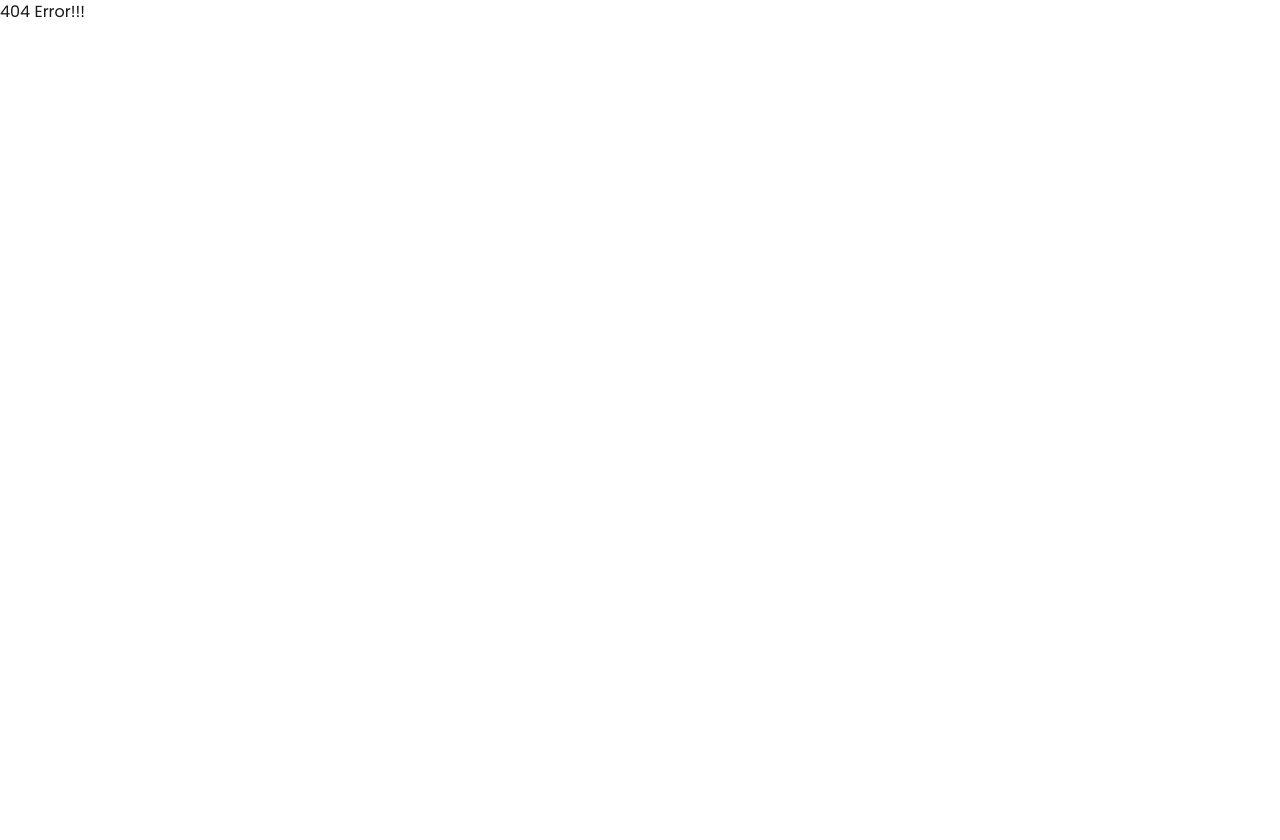
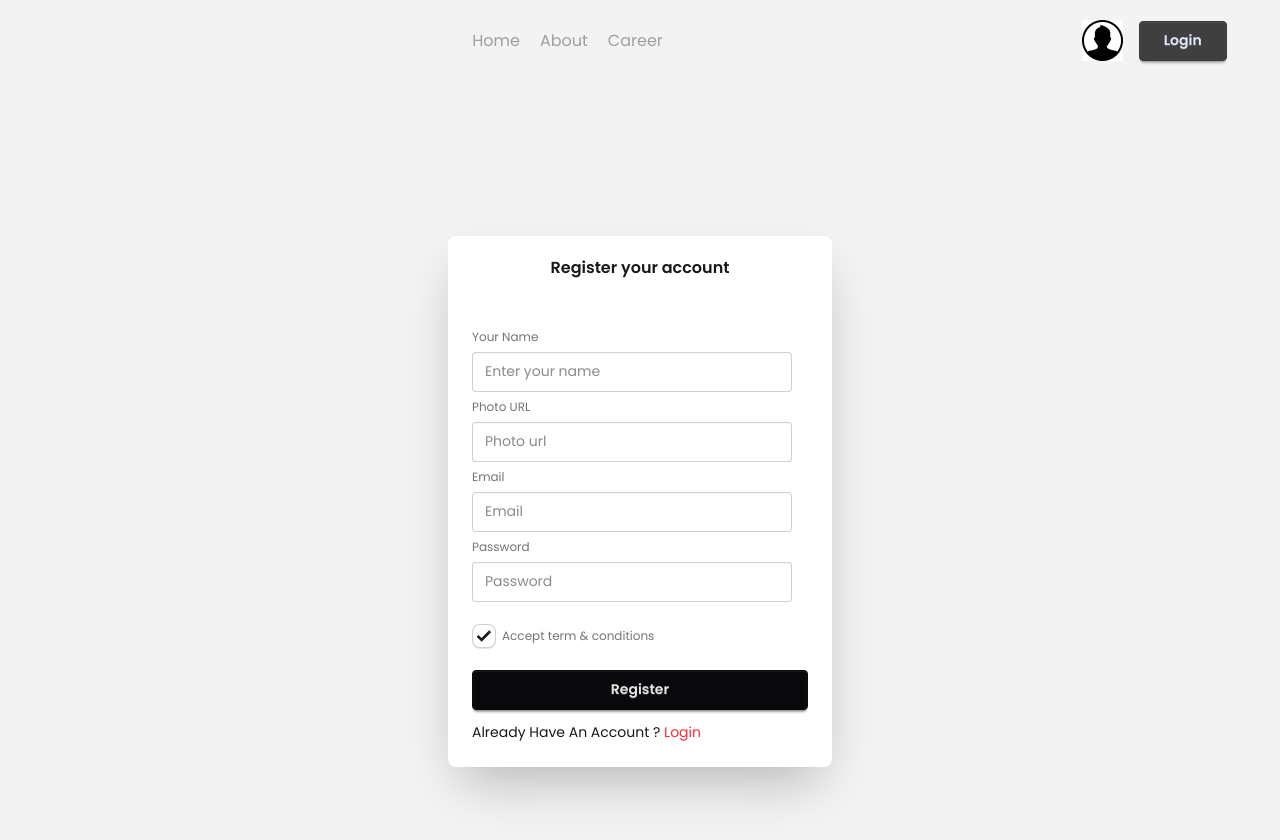
Before and after one commit to TanvirGitHub98/dragon-news, a React (Vite) app: page /auth/register in a window 1280 px wide. Before the commit this address had no page. Shown: the top 840 px of the page. Before the commit the page ends 800 px from the top, so only its background shows below. Built offline with nearby package versions, Linux system fonts and the light colour scheme.

Commit message:
push data

```diff
--- a/src/components/Categories/Categories.jsx
+++ b/src/components/Categories/Categories.jsx
@@ -7,7 +7,6 @@
 
 const Categories = () => {
   const categories = use(categoriesPromise);
-  console.log(categories);
   return (
     <div>
       <h1 className="font-bold">All Categories({categories.length})</h1>
--- /dev/null
+++ b/src/components/FindUs/FindUs.jsx
@@ -0,0 +1,18 @@
+import React from "react";
+import { FaFacebook, FaInstagram, FaTwitter } from "react-icons/fa";
+
+const FindUs = () => {
+  return (
+    <div>
+      <h2 className="mb-2 font-bold">Find Us On</h2>
+
+      <div className="join join-vertical w-full">
+        <button className="btn join-item bg-base-100  justify-start"><FaFacebook></FaFacebook>Facebook</button>
+        <button className="btn join-item bg-base-100 justify-start"><FaTwitter></FaTwitter>Twiteer</button>
+        <button className="btn join-item bg-base-100 justify-start"><FaInstagram></FaInstagram>Instagram</button>
+      </div>
+    </div>
+  );
+};
+
+export default FindUs;
--- a/src/components/HomeLayout/RightAside/RightAside.jsx
+++ b/src/components/HomeLayout/RightAside/RightAside.jsx
@@ -1,10 +1,14 @@
 import React from 'react'
 import SocialLogin from '../../SocialLogin/SocialLogin'
+import FindUs from '../../FindUs/FindUs'
+import QZone from '../../QZone/QZone'
 
 const RightAside = () => {
   return (
-    <div>
+    <div className='space-y-8'>
         <SocialLogin></SocialLogin>
+        <FindUs></FindUs>
+        <QZone></QZone>
     </div>
   )
 }
--- a/src/components/Navbar/Navbar.jsx
+++ b/src/components/Navbar/Navbar.jsx
@@ -1,5 +1,5 @@
 import React from 'react'
-import { NavLink } from 'react-router'
+import { Link, NavLink } from 'react-router'
 import userProfileImg from '../../assets/user.png'
 
 const Navbar = () => {
@@ -15,7 +15,7 @@
         </div>
         <div className="end-div flex items-center gap-4">
             <img src={userProfileImg} alt="" />
-            <button className='btn btn-primary px-6'>Login</button>
+            <button className='btn btn-primary px-6'><Link to='/auth/login'>Login</Link></button>
 
         </div>
     </div>
--- /dev/null
+++ b/src/components/NewsCard/NewsCard.jsx
@@ -0,0 +1,93 @@
+import React from "react";
+import { FaEye, FaRegBookmark, FaShareAlt, FaStar } from "react-icons/fa";
+
+const NewsCard = ({ news }) => {
+  const {
+    title,
+    author,
+    image_url,
+    details,
+    total_view,
+    rating,
+  } = news;
+
+  return (
+    <div className="card bg-base-100 shadow-md mx-3">
+
+      {/* Header */}
+
+      <div className="flex justify-between items-center bg-base-200 p-4">
+
+        <div className="flex items-center gap-3">
+          <img
+            src={author.img}
+            className="w-12 h-12 rounded-full"
+            alt=""
+          />
+
+          <div>
+            <h2 className="font-bold">{author.name}</h2>
+            <p className="text-sm text-gray-500">
+              {new Date(author.published_date).toLocaleDateString()}
+            </p>
+          </div>
+        </div>
+
+        <div className="flex gap-4 text-xl">
+          <FaRegBookmark />
+          <FaShareAlt />
+        </div>
+      </div>
+
+      {/* Body */}
+
+      <div className="card-body">
+
+        <h2 className="text-2xl font-bold">
+          {title}
+        </h2>
+
+        <img
+          src={image_url}
+          className="rounded-xl h-64 object-cover"
+          alt=""
+        />
+
+        <p className="text-gray-600 mt-3">
+          {details.slice(0, 180)}...
+        </p>
+
+        <button className="text-orange-500 font-bold w-fit">
+          Read More
+        </button>
+
+        <div className="divider"></div>
+
+        {/* Footer */}
+
+        <div className="flex justify-between items-center">
+
+          <div className="flex items-center gap-2">
+
+            <FaStar className="text-orange-400" />
+            <FaStar className="text-orange-400" />
+            <FaStar className="text-orange-400" />
+            <FaStar className="text-orange-400" />
+            <FaStar className="text-orange-400" />
+
+            <span>{rating.number}</span>
+          </div>
+
+          <div className="flex items-center gap-2">
+            <FaEye />
+            <span>{total_view}</span>
+          </div>
+
+        </div>
+
+      </div>
+    </div>
+  );
+};
+
+export default NewsCard;
--- /dev/null
+++ b/src/components/QZone/QZone.jsx
@@ -0,0 +1,19 @@
+import React from 'react'
+import swimmingImg from '../../assets/swimming.png'
+import classImg from '../../assets/class.png'
+import playImg from '../../assets/playground.png'
+
+const QZone = () => {
+  return (
+    <div>
+        <h2 className='font-bold'>Q-Zone</h2>
+        <div>
+            <img src={swimmingImg} alt="swimming" />
+            <img src={classImg} alt="class" />
+            <img src={playImg} alt="playground" />
+        </div>
+    </div>
+  )
+}
+
+export default QZone
--- /dev/null
+++ b/src/layouts/AuthenticationLayout.jsx
@@ -0,0 +1,19 @@
+import React from 'react'
+import Navbar from '../components/Navbar/Navbar'
+import Login from '../pages/Login/Login'
+import { Outlet } from 'react-router'
+
+const AuthenticationLayout = () => {
+  return (
+    <div className="bg-base-200 min-h-screen">
+        <header className='w-11/12 mx-auto py-5 '>
+            <Navbar></Navbar>
+        </header>
+        <main className='w-11/12 mx-auto py-5 '>
+            <Outlet></Outlet>
+        </main>
+    </div>
+  )
+}
+
+export default AuthenticationLayout
--- a/src/layouts/HomeLayout.jsx
+++ b/src/layouts/HomeLayout.jsx
@@ -21,13 +21,13 @@
         </section>
       </header>
       <main className="w-11/12 mx-auto my-5 grid grid-cols-12">
-        <section className="left-nav col-span-3">
+        <section className="left-nav col-span-3 sticky top-0 h-fit">
             <LeftAside></LeftAside>
         </section>
         <section className="main col-span-6">
             <Outlet></Outlet>
         </section>
-        <section className="right-nav col-span-3">
+        <section className="right-nav col-span-3 sticky top-0 h-fit">
             <RightAside></RightAside>
         </section>
       </main>
--- a/src/pages/CategoryNews/CategoryNews.jsx
+++ b/src/pages/CategoryNews/CategoryNews.jsx
@@ -1,11 +1,34 @@
-import React from 'react'
-import { useParams } from 'react-router'
+import React, { useEffect, useState } from "react";
+import { useLoaderData, useParams } from "react-router";
+import NewsCard from "../../components/NewsCard/NewsCard";
 
 const CategoryNews = () => {
-    const {id}=useParams();
+  const [categoryNews, setCategoryNews] = useState([]);
+  const { id } = useParams();
+  const data = useLoaderData();
+  useEffect(() => {
+    if (id == "0") {
+      setCategoryNews(data);
+      return;
+    } else if (id == "1") {
+      const filterNews = data.filter(
+        (news) => news.others.is_today_pick == true,
+      );
+      setCategoryNews(filterNews);
+    } else {
+      const filteredNews = data.filter((news) => news.category_id == id);
+      setCategoryNews(filteredNews);
+    }
+  }, [data, id]);
   return (
-    <div>CategoryNews-{id}</div>
-  )
-}
+    <div className="space-y-6">
+      <h2 className="text-2xl font-bold">Total News: {categoryNews.length}</h2>
 
-export default CategoryNews
+      {categoryNews.map((news) => (
+        <NewsCard key={news.id} news={news} />
+      ))}
+    </div>
+  );
+};
+
+export default CategoryNews;
--- /dev/null
+++ b/src/pages/Login/Login.jsx
@@ -0,0 +1,27 @@
+import React from "react";
+import { Link } from "react-router";
+
+const Login = () => {
+  return (
+    <div className="flex justify-center min-h-screen items-center">
+      <div className="card bg-base-100 w-full max-w-sm shrink-0 shadow-2xl">
+        <h2 className="text-center p-5 font-semibold">Login your account</h2>
+        <div className="card-body">
+          <fieldset className="fieldset">
+            <label className="label">Email</label>
+            <input type="email" className="input" placeholder="Email" />
+            <label className="label">Password</label>
+            <input type="password" className="input" placeholder="Password" />
+            <div>
+              <a className="link link-hover">Forgot password?</a>
+            </div>
+            <button className="btn btn-neutral mt-4">Login</button>
+          </fieldset>
+          <p>Dont’t Have An Account ? <span className="text-red-500"><Link to="/auth/register">Register</Link></span></p>
+        </div>
+      </div>
+    </div>
+  );
+};
+
+export default Login;
--- /dev/null
+++ b/src/pages/Register/Register.jsx
@@ -0,0 +1,45 @@
+import React from "react";
+import { Link } from "react-router";
+
+const Register = () => {
+  return (
+    <div className="flex justify-center min-h-screen items-center">
+      <div className="card bg-base-100 w-full max-w-sm shrink-0 shadow-2xl">
+        <h2 className="text-center p-5 font-semibold">Register your account</h2>
+        <div className="card-body">
+          <fieldset className="fieldset">
+            {/* Name */}
+            <label className="label">Your Name</label>
+            <input
+              type="email"
+              className="input"
+              placeholder="Enter your name"
+            />
+            {/* photo url */}
+            <label className="label">Photo URL</label>
+            <input type="email" className="input" placeholder="Photo url" />
+            {/* Email */}
+            <label className="label">Email</label>
+            <input type="email" className="input" placeholder="Email" />
+            {/* password */}
+            <label className="label">Password</label>
+            <input type="password" className="input" placeholder="Password" />
+            <label className="label mt-4">
+              <input type="checkbox" defaultChecked className="checkbox" />
+              Accept term & conditions
+            </label>
+            <button className="btn btn-neutral mt-4">Register</button>
+          </fieldset>
+          <p>
+            Already Have An Account ?{" "}
+            <span className="text-red-500">
+              <Link to="/auth/login">Login</Link>
+            </span>
+          </p>
+        </div>
+      </div>
+    </div>
+  );
+};
+
+export default Register;
--- a/src/router/routes.jsx
+++ b/src/router/routes.jsx
@@ -2,6 +2,9 @@
 import HomeLayout from "../layouts/HomeLayout";
 import Homepage from "../pages/Homepage/Homepage";
 import CategoryNews from "../pages/CategoryNews/CategoryNews";
+import AuthenticationLayout from "../layouts/AuthenticationLayout";
+import Login from "../pages/Login/Login";
+import Register from "../pages/Register/Register";
 
 
 const router=createBrowserRouter([
@@ -15,10 +18,26 @@
             },
             {
                 path:"/category/:id",
+                loader:()=>fetch('/news.json'),
                 element:<CategoryNews></CategoryNews>
             }
 
         ]
+    },
+    {
+        path:"/auth",
+        element: <AuthenticationLayout></AuthenticationLayout>,
+        children:[
+            {
+                path:'/auth/login',
+                element:<Login></Login>
+            },
+            {
+                path:'/auth/register',
+                element:<Register></Register>
+            }
+        ]
+
     },
     {
         path:"/*",
```
